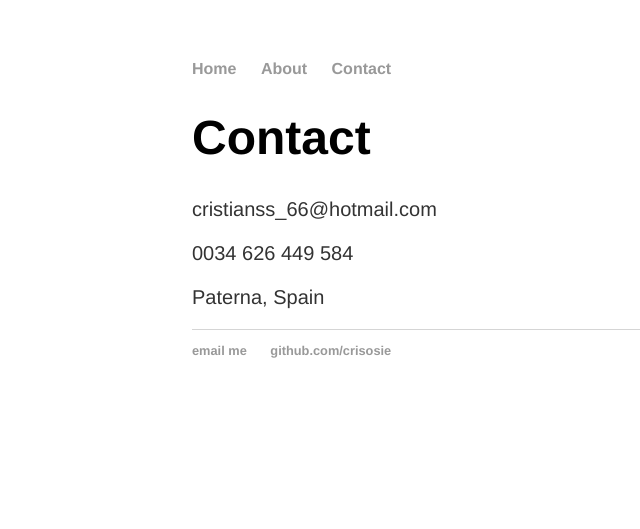
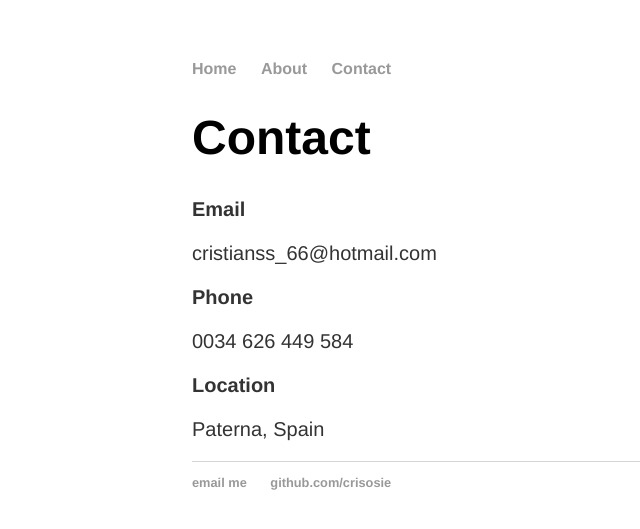
Before and after one commit to crisosie/crisosie.github.io, a Jekyll site: the page built from contact.html, in a window 1280 px wide. Shown: the top 529 px of the page, without its empty margins (0-640 px from the left). Built offline with Jekyll 4.4.1, drawn with Linux system fonts in a browser that asks for light colours.

Commit message:
Minor fixes
Titles on Contact
Div divisions on all text

```diff
--- a/about.html
+++ b/about.html
@@ -4,6 +4,7 @@ title: Cristian Soler Sierra
 ---
 <div class="blurb">
 	<h1>About me</h1>
+	<div>
 		<p>My name is Cristian Soler Sierra and I am a Spanish Multimedia engineer
 			highly interested in creating tools for animation and videogame artists.
 			I am currently finishing my Master's Degree on Computer Graphics at Universidad
@@ -29,4 +30,5 @@ title: Cristian Soler Sierra
 		<p>I hope you enjoy my portfolio which includes many of my university courseworks
 			I did both at Universidad de Valencia, de Montfort University and Universidad Rey
 			Juan Carlos. </p>
+	</div>
 </div><!-- /.blurb -->
--- a/contact.html
+++ b/contact.html
@@ -4,7 +4,18 @@ title: Cristian Soler Sierra
 ---
 <div class="blurb">
 	<h1>Contact</h1>
-	<p>cristianss_66@hotmail.com </p>
-	<p>0034 626 449 584</p>
-	<p>Paterna, Spain</p>
+	<div>
+		<p><strong>Email</strong></p>
+		<p>cristianss_66@hotmail.com </p>
+	</div>
+
+	<div>
+		<p><strong>Phone</strong></p>
+		<p>0034 626 449 584</p>
+	</div>
+
+	<div>
+		<p><strong>Location</strong></p>
+		<p>Paterna, Spain</p>
+	</div>
 </div><!-- /.blurb -->
--- a/index.html
+++ b/index.html
@@ -7,5 +7,6 @@ title: Cristian Soler Sierra
 	<p>Welcome to my portfolio. The following shows some of my works implemented
 		between 2016-2019. I hope you enjoy my work!</p>
 	<h2>Reels</h2>
+
 	<h2>Archives</h2>
 </div><!-- /.blurb -->
```
Also changed, not shown: multimedia/images/specMap.png (added). Lines whose indentation alone changed are shown as unchanged.
